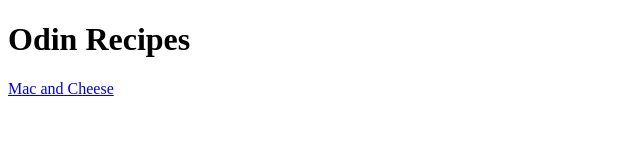
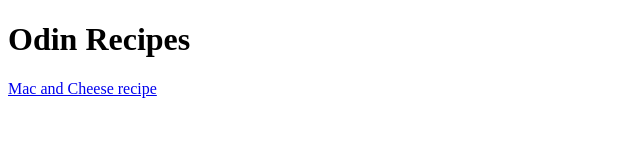
Before and after one commit to kylernaz/odin-recipes, a plain HTML site: page index.html in a window 1280 px wide. Shown: the full height of the page, 0-640 px from the left. Drawn offline with Linux system fonts and the light colour scheme.

Commit message:
Add link to mac-and-cheese.html from index.html

```diff
--- a/index.html
+++ b/index.html
@@ -7,6 +7,6 @@
 
     <body>
         <h1>Odin Recipes</h1>
-        <a href="recipes/mac-and-cheese.html">Mac and Cheese</a>
+        <p><a href="recipes/mac-and-cheese.html">Mac and Cheese recipe</a></p>
     </body>
 </html>
```
